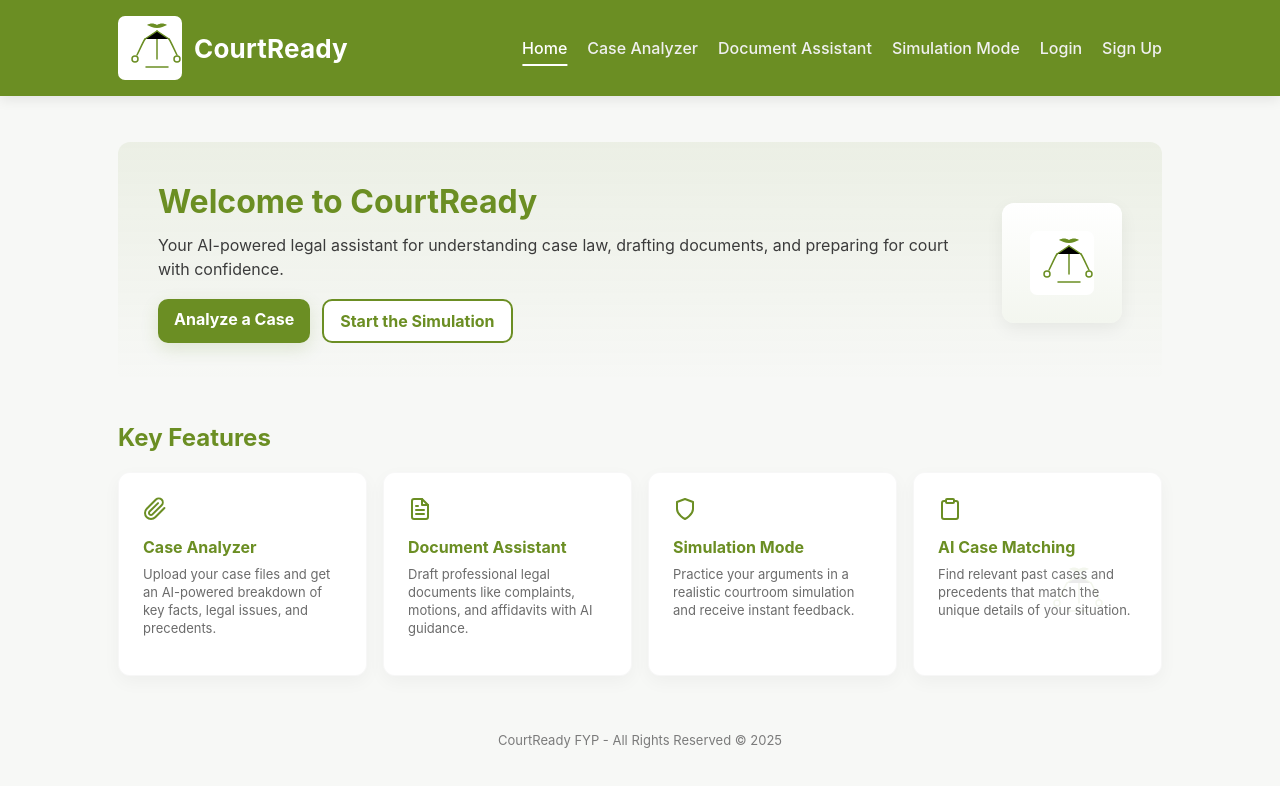
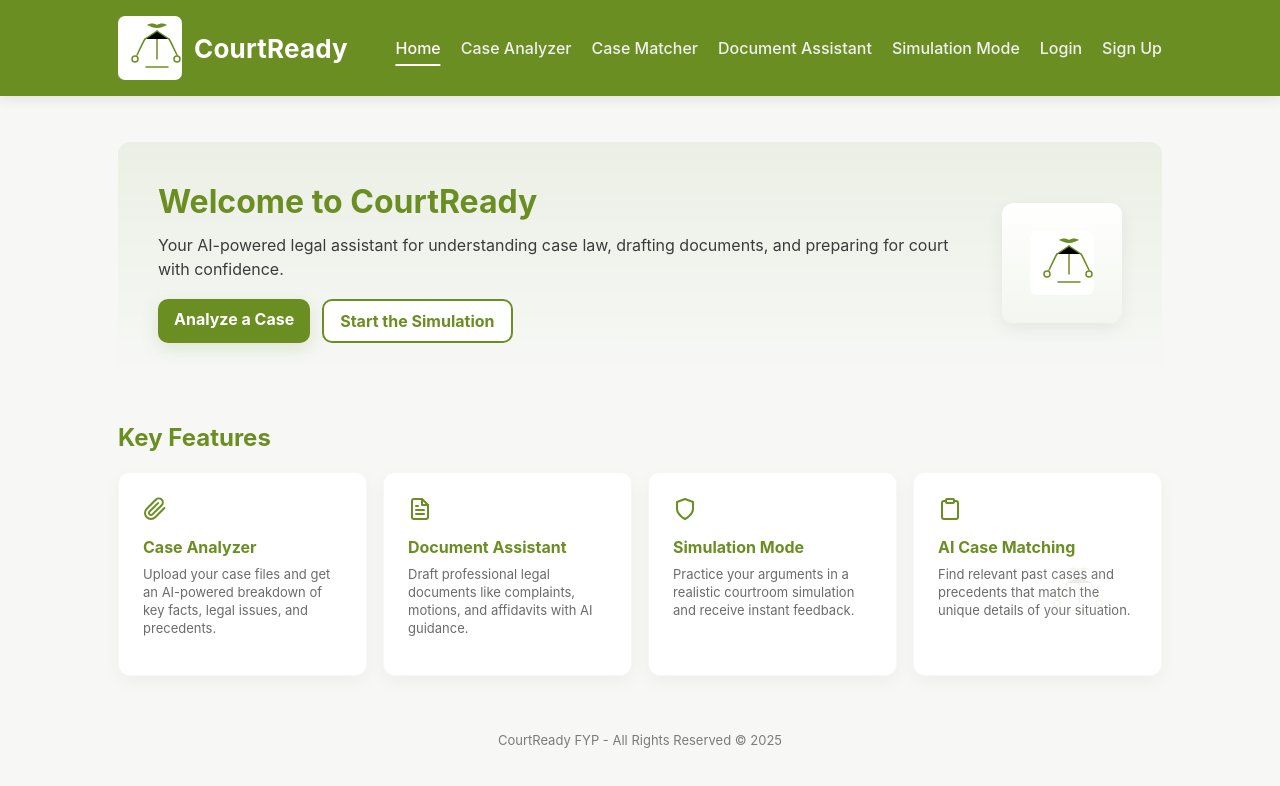
Before and after one commit to yoneken666/CourtReady, a React app in the folder frontend/: page / in a window 1280 px wide. Shown: the top 786 px of the page. Built offline with nearby package versions, Linux system fonts and the light colour scheme; the HTML template or start-up script is replaced by a standard one.

Commit message:
Add Case Matcher link to Navbar

```diff
--- a/frontend/src/ui/Navbar.jsx
+++ b/frontend/src/ui/Navbar.jsx
@@ -1,6 +1,6 @@
 import React, { useContext } from 'react';
 import { NavLink } from 'react-router-dom';
-import { AuthContext } from '../services/auth.jsx'; // Import auth context
+import { AuthContext } from '../services/auth.jsx';
 import Emblem from './Emblem';
 
 function Navbar() {
@@ -16,10 +16,10 @@ function Navbar() {
                 <nav>
                     <NavLink to="/">Home</NavLink>
                     <NavLink to="/case-intake">Case Analyzer</NavLink>
+                    <NavLink to="/case-matching">Case Matcher</NavLink>   {/* ← NEW */}
                     <NavLink to="/document-assistant">Document Assistant</NavLink>
                     <NavLink to="/simulation">Simulation Mode</NavLink>
 
-                    {/* Conditional Login/Logout Links */}
                     {token ? (
                         <button onClick={logout} className="btn-nav-logout">
                             Logout
```
